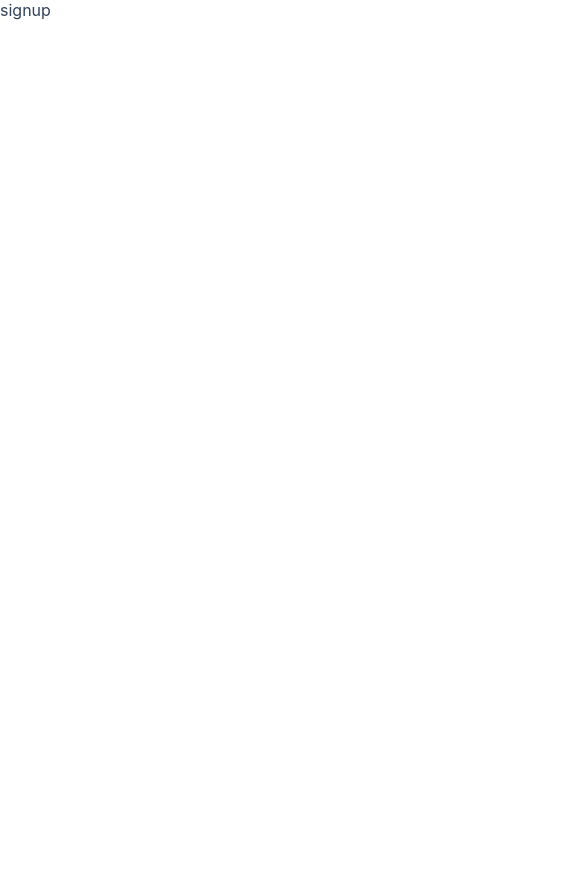
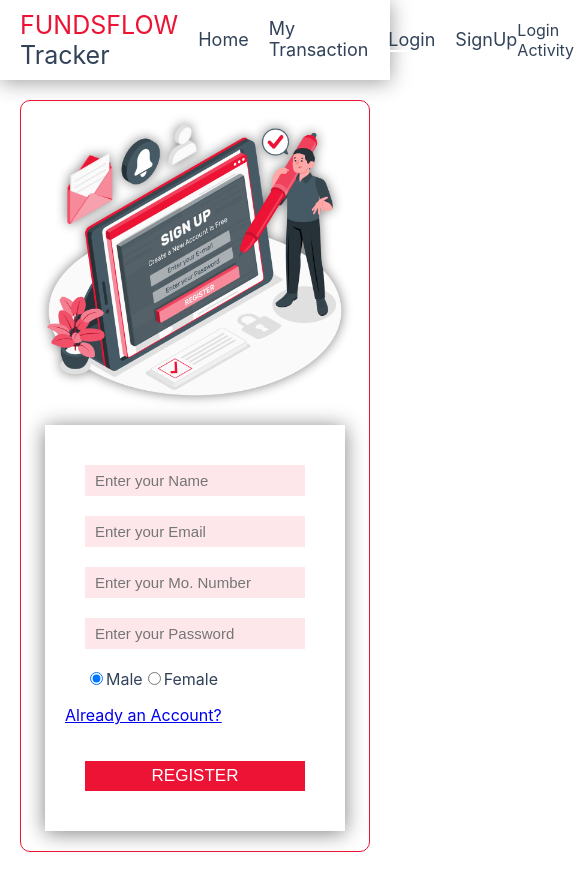
Before and after one commit to Abhijeetkokat007/fundsflow-tracker, a React (Create React App) app in the folder client/: page /signup in a window 390 px wide. Shown: the whole page, 574 px wide, since content can reach past the window. Before the commit the page ends 844 px from the top, so only its background shows below. Built offline with nearby package versions, Linux system fonts and the light colour scheme.

Commit message:
feat(page: added login and signup page

```diff
--- a/client/src/components/Navbar/Navbar.css
+++ b/client/src/components/Navbar/Navbar.css
@@ -23,13 +23,14 @@ box-shadow: 0 2px 20px 0 rgb(157, 156, 156);
 .nav-link{
     text-decoration: none;
     color: #314259;
-
+    border-bottom: 2px solid white;
 }
 .red-title{
     color: #ec1334;
 }
 .light-title{
     color: #314259;
+
 }
 .nav-link:hover{
     color: #ec1334;
--- a/client/src/components/Navbar/Navbar.js
+++ b/client/src/components/Navbar/Navbar.js
@@ -10,7 +10,7 @@ function Navbar() {
             <div className='dis-flex '>
                 <Link to="/" className='ml-2 font-20 nav-link'> Home </Link>
                 {/* <Link  to=" "> </Link> */}
-                <Link to="/transaction" className='ml-2 font-20 nav-link'> All Transaction </Link>
+                <Link to="/transaction" className='ml-2 font-20 nav-link'> My Transaction </Link>
                 <Link to="/login" className='ml-2 font-20 nav-link'> Login </Link>
                 <Link to="/signup" className='ml-2 font-20 nav-link'> SignUp </Link>
                 {/* <Link to="/orders" className='nav-btn'>My Orders</Link> */}
--- a/client/src/views/Alltransactions/Alltransactions.js
+++ b/client/src/views/Alltransactions/Alltransactions.js
@@ -1,8 +1,11 @@
 import React from 'react'
+import './Alltransactions.css'
+import Navbar from '../../components/Navbar/Navbar'
 
 function Alltransactions() {
   return (
     <div>
+      <Navbar />
       transaction
     </div>
   )
--- a/client/src/views/Login/Login.js
+++ b/client/src/views/Login/Login.js
@@ -1,11 +1,83 @@
 import React from 'react'
+import { useState, useEffect } from 'react';
+import axios from 'axios';
+import './Login.css'
+import Navbar from '../../components/Navbar/Navbar'
 
 function Login() {
+  const [email, setEmail] = useState('');
+  const [password, setPassword] = useState('');
+
+
+  const logindata = async () => {
+
+    const user = {email,
+      password
+    }
+
+    try{
+      const response = await axios.post("/api/login", user)
+
+      alert(response?.data?.message)
+
+      if (response?.data?.success) {
+        localStorage.setItem('user', JSON.stringify(response?.data?.data));
+        window.location.href = "/";
+      }
+    }
+    catch(e) {
+console.log(e.message)
+    }
+
+  }
+
+  useEffect(()=>{
+    const storedUser = JSON.parse(localStorage.getItem("user") || "{}" );
+
+    if(storedUser?.email){
+      alert("you are already logged in!");
+      window.location.href = "/"
+    }
+  },[])
   return (
     <div>
-      login
+      <Navbar/>
+      <div className='signup-container-main'>
+        <div>
+          {/* <img className='signup-img' src={signupimg} /> */}
+           </div>
+
+        <div className='signup-container'>
+        <h2 className='text-center'>SignUp</h2>
+
+
+        <input type='text'
+         className='input-box'
+         placeholder='Enter your Email'
+         value={email}
+         onChange={(e)=>{
+          setEmail(e.target.value)
+         }}
+         />
+
+        <input type='text'
+         className='input-box'
+         placeholder='Enter your Password'
+         value={password}
+         onChange={(e)=>{
+          setPassword(e.target.value)
+         }}
+         />
+
+
+
+        <button onClick={logindata} className='btn-register'>Login</button>
+      </div>
+
+      </div>
     </div>
   )
-}
+
+  }
 
 export default Login
--- a/client/src/views/SignUp/SignUp.css
+++ b/client/src/views/SignUp/SignUp.css
@@ -0,0 +1,64 @@
+.input-box{
+    display: block;
+    margin: 20px;
+    width: 200px;
+    height: 25px;
+    font-size:  15px;
+    padding:3px 10px;
+    border: none;
+    background-color: #fde7eb;
+}
+.signup-container{
+    /* display: inline-block; */
+width: fit-content;
+    /* border: 1px solid black; */
+    margin: 20px ;
+    padding: 20px;
+    box-shadow: 0 2px 20px 0 rgb(130, 129, 129);
+}
+.text-center{
+    text-align: center;
+}
+.signup-img{
+    height: 500px;
+    filter: drop-shadow(0 0 6px rgb(130, 129, 129));
+}
+.signup-container-main{
+    display: flex;
+    justify-content: space-evenly;
+    align-items: center;
+    margin: 50px;
+    border: 1px solid #ec1334;
+    border-radius: 10px;
+}
+.btn-register{
+    width: 220px;
+    padding: 5px 0;
+    background-color: #ec1334;
+    margin: 20px;
+    border: none;
+    /* border-radius: 5px; */
+    color: white;
+    font-size: 17px;
+    cursor: pointer;
+}
+.btn-register:hover{
+    background-color: #314259;
+}
+
+
+@media screen and (max-width:768px) {
+    .signup-container-main{
+        display: flex;
+        flex-direction: column;
+        justify-content: space-evenly;
+        align-items: center;
+        margin: 20px;
+        border: 1px solid #ec1334;
+        border-radius: 10px;
+    }
+    .signup-img{
+        height: 300px;
+        filter: drop-shadow(0 0 6px rgb(130, 129, 129));
+    }
+}
--- a/client/src/views/SignUp/SignUp.js
+++ b/client/src/views/SignUp/SignUp.js
@@ -1,9 +1,143 @@
 import React from 'react'
+import { useState, useEffect } from 'react';
+import './SignUp.css';
+import Navbar from '../../components/Navbar/Navbar';
+import signupimg from './../../Images/Signup.png'
+import axios from 'axios';
+import { Link } from 'react-router-dom';
 
 function SignUp() {
+  const [name, setName] = useState("");
+  const [email, setEmail] =useState("");
+  const [number, setNumber] = useState("");
+  const [Password, setPassword] = useState("");
+  const [gender, setGender] = useState("Male")
+
+  const loadsignup = async () => {
+
+    if(!name){
+      alert('Name is required')
+    }
+    if(!Password){
+        alert('Password is required')
+      }
+      if(!email){
+        alert('Email is required')
+      }
+
+      if(!number){
+        alert('Mobile Number is required')
+      }
+
+
+    const data = {
+      name,
+      email,
+      number,
+      gender,
+      Password
+    }
+
+    const response = await axios.post("/api/signup")
+
+    alert(response.data.message)
+    if(response?.data?.success){
+        window.location.href = "/login";
+    }
+    else{
+        alert(response?.data?.message)
+        setName('')
+        setEmail('')
+
+        setNumber('')
+        setPassword('')
+    }
+  }
+
+  useEffect(() => {
+    const storageUser = JSON.parse(localStorage.getItem("user") || "{}");
+    console.log(storageUser);
+
+    if (storageUser?.email) {
+      alert("You are already logged in!");
+      window.location.href = "/";
+    }
+  }, []);
+
   return (
     <div>
-      signup
+      <Navbar/>
+      <div className='signup-container-main'>
+        <div>
+          <img className='signup-img' src={signupimg} />
+           </div>
+
+        <div className='signup-container'>
+        {/* <h2 className='text-center'>SignUp</h2> */}
+
+        <input type='text'
+         className='input-box'
+          placeholder='Enter your Name'
+          value={name}
+          onChange={(e)=>{
+            setName(e.target.value)
+          }}
+          />
+
+        <input type='text'
+         className='input-box'
+         placeholder='Enter your Email'
+         value={email}
+         onChange={(e)=>{
+          setEmail(e.target.value)
+         }}
+         />
+
+        <input type='text'
+         className='input-box'
+          placeholder='Enter your Mo. Number'
+          value={number}
+          onChange={(e)=>{
+           setNumber(e.target.value)
+          }}
+          />
+
+        <input type='text'
+         className='input-box'
+         placeholder='Enter your Password'
+         value={Password}
+         onChange={(e)=>{
+          setPassword(e.target.value)
+         }}
+         />
+
+        <div className='ml-2'>
+
+          <input  type='radio'
+           name='radio'
+           checked={gender === 'Male'}
+          value={gender}
+          onClick={() => {
+            setGender('Male');
+          }}
+           />Male
+
+
+        <input type='radio'
+         name='radio'
+         checked={gender === 'Female'}
+          value={gender}
+          onClick={() => {
+            setGender('Female');
+          }}
+         />Female
+        </div>
+       <p> <Link to={"/Login"} className='link-form'>Already an Account? </Link></p>
+
+        <button onClick={loadsignup} className='btn-register'>REGISTER</button>
+      </div>
+
+      </div>
     </div>
   )
 }
```
Also changed, not shown: client/src/Images/Signup.png (added), 1 other file (tests, documents, lock files or other folders).
